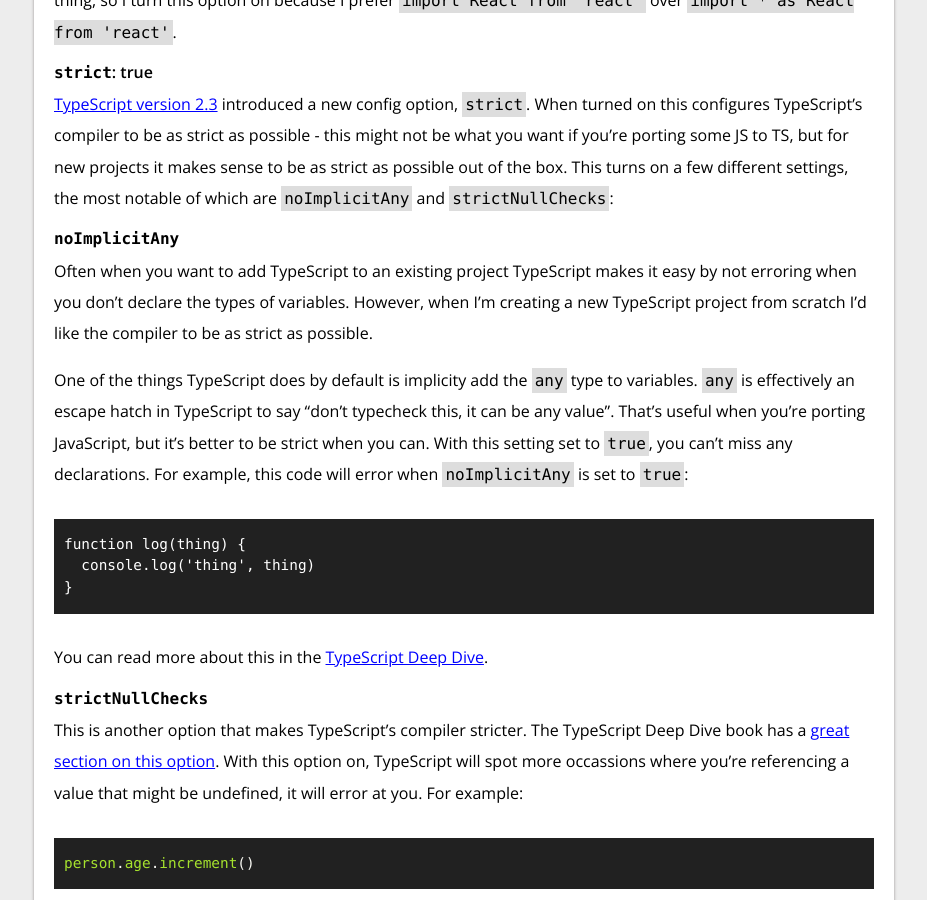
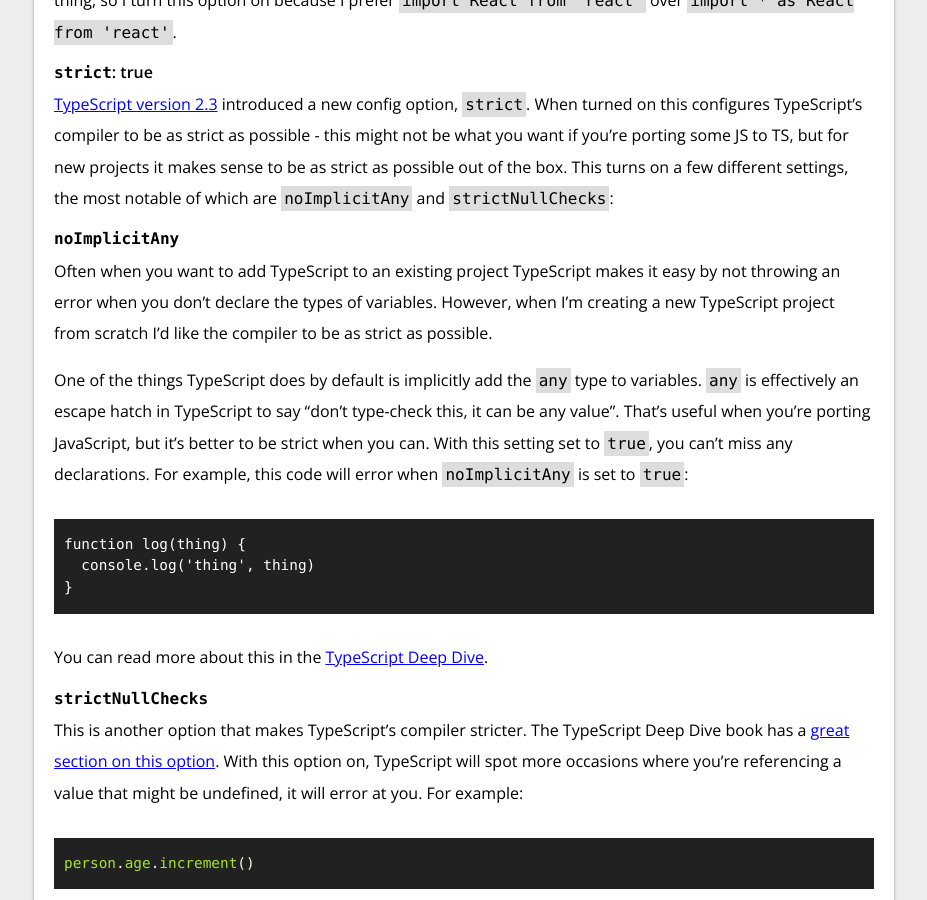
Before and after one commit to jackfranklin/javascriptplayground.com, a Jekyll site: the page built from _posts/2017-04-24-react-typescript.md, in a window 1280 px wide and 900 px high, scrolled down 1642 px. Shown: the whole window, without its empty margins (176-1103 px from the left). Built offline with Jekyll 4.4.1, drawn with Linux system fonts in a browser that asks for light colours; comment, search, counter and statistics services are not loaded; some of the changed text lies outside the part shown.

Commit message:
Spell checking

````diff
--- a/_posts/2017-04-24-react-typescript.md
+++ b/_posts/2017-04-24-react-typescript.md
@@ -54,9 +54,9 @@ This happens when you import, for example, React, whose code is not written in E
 
 #### `noImplicitAny`
 
-Often when you want to add TypeScript to an existing project TypeScript makes it easy by not erroring when you don't declare the types of variables. However, when I'm creating a new TypeScript project from scratch I'd like the compiler to be as strict as possible.
+Often when you want to add TypeScript to an existing project TypeScript makes it easy by not throwing an error when you don't declare the types of variables. However, when I'm creating a new TypeScript project from scratch I'd like the compiler to be as strict as possible.
 
-One of the things TypeScript does by default is implicity add the `any` type to variables. `any` is effectively an escape hatch in TypeScript to say "don't typecheck this, it can be any value". That's useful when you're porting JavaScript, but it's better to be strict when you can. With this setting set to `true`, you can't miss any declarations. For example, this code will error when `noImplicitAny` is set to `true`:
+One of the things TypeScript does by default is implicitly add the `any` type to variables. `any` is effectively an escape hatch in TypeScript to say "don't type-check this, it can be any value". That's useful when you're porting JavaScript, but it's better to be strict when you can. With this setting set to `true`, you can't miss any declarations. For example, this code will error when `noImplicitAny` is set to `true`:
 
 ```
 function log(thing) {
@@ -68,7 +68,7 @@ You can read more about this in the [TypeScript Deep Dive](https://basarat.gitbo
 
 #### `strictNullChecks`
 
-This is another option that makes TypeScript's compiler stricter. The TypeScript Deep Dive book has a [great section on this option](https://basarat.gitbooks.io/typescript/docs/options/strictNullChecks.html). With this option on, TypeScript will spot more occassions where you're referencing a value that might be undefined, it will error at you. For example:
+This is another option that makes TypeScript's compiler stricter. The TypeScript Deep Dive book has a [great section on this option](https://basarat.gitbooks.io/typescript/docs/options/strictNullChecks.html). With this option on, TypeScript will spot more occasions where you're referencing a value that might be undefined, it will error at you. For example:
 
 ```js
 person.age.increment()
@@ -265,7 +265,7 @@ I first create a TypeScript interface for the properties that the component take
 
 ## Testing
 
-Finally, I also wanted to have a good testing set up with TypeScript. I'm a huge fan of Facebook's [Jest](https://facebook.github.io/jest/), and did some googling to find out if I could run it with TypeScript. Turns out it's very possible, and there's even the [ts-jest](https://www.npmjs.com/package/ts-jest) package available which does all the heavy lifting. In addition, there is a `@types/jest` package so you can have all your tests typechecked too.
+Finally, I also wanted to have a good testing set up with TypeScript. I'm a huge fan of Facebook's [Jest](https://facebook.github.io/jest/), and did some googling to find out if I could run it with TypeScript. Turns out it's very possible, and there's even the [ts-jest](https://www.npmjs.com/package/ts-jest) package available which does all the heavy lifting. In addition, there is a `@types/jest` package so you can have all your tests type-checked too.
 
 Huge thanks to RJ Zaworski, [whose post on TypeScript and Jest](https://rjzaworski.com/2016/12/testing-typescript-with-jest) got me started on this topic. Once you install `ts-jest`, you just have to configure Jest, which is done in the `package.json`, with some settings:
 
````
Also changed, not shown: other parts of _posts/2017-04-24-react-typescript.md (+2 -2 lines).
